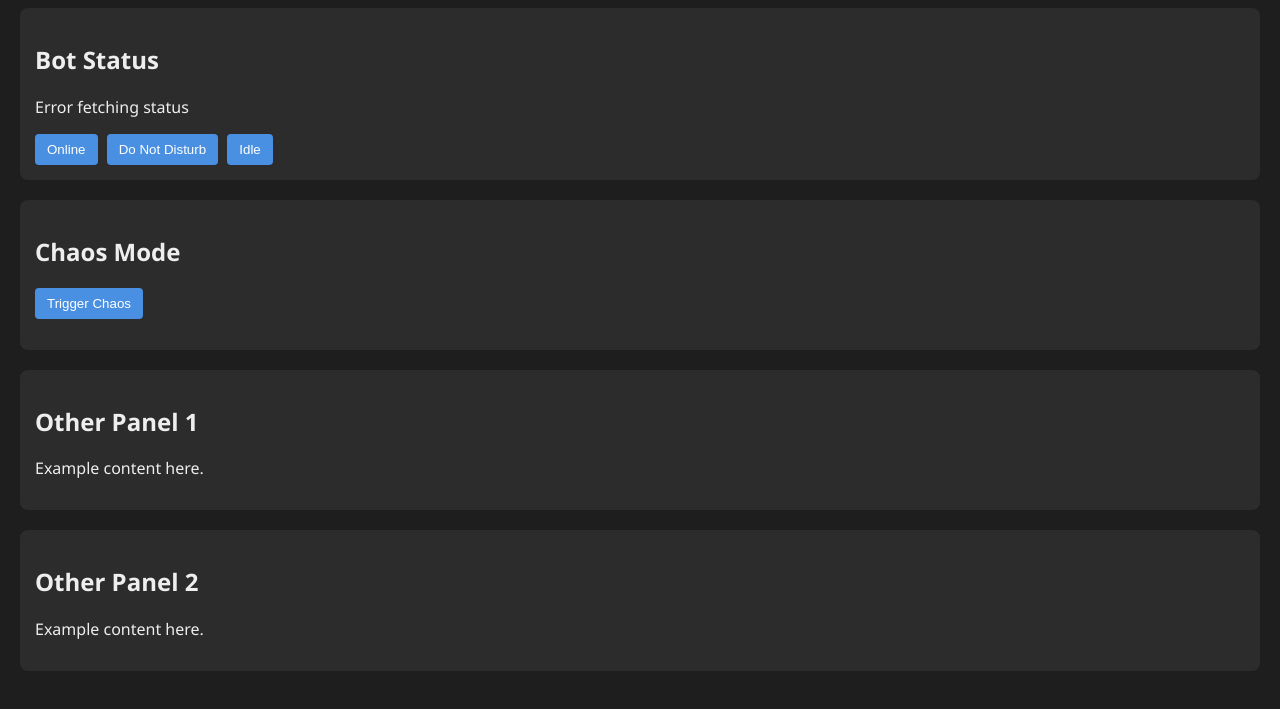
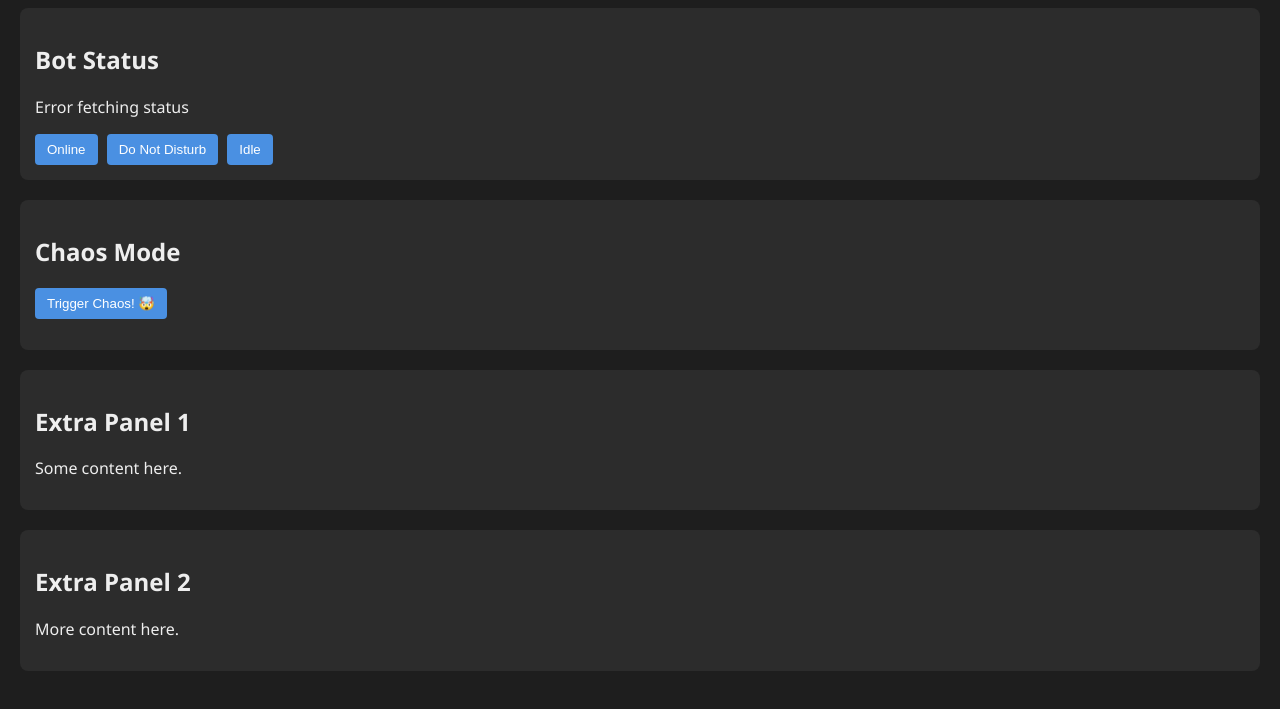
Before and after one commit to Brayden1609/Tinker-bot, a website: page dashboard/index.html in a window 1280 px wide. Shown: the part 71-780 px from the top of the page. Drawn offline with Linux system fonts and the light colour scheme; no server answers; files whose address does not match are found by name.

Commit message:
Update index.html

```diff
--- a/dashboard/index.html
+++ b/dashboard/index.html
@@ -3,43 +3,48 @@
 <head>
     <meta charset="UTF-8">
     <meta name="viewport" content="width=device-width, initial-scale=1.0">
-<title>Dashboard | BucketHead.dev</title>
+    <title>BucketHead Dashboard</title>
     <link rel="stylesheet" href="style.css">
 </head>
 <body>
     <header>
         <h1>BucketHead Dashboard</h1>
         <nav>
-        <a href="index.html">Dashboard</a>
-        <a href="privacy.html">Privacy Policy</a>
-        <a href="tos.html">TOS</a>
+            <a href="index.html" class="tab-link active" data-tab="dashboard">Dashboard</a>
+            <a href="privacy.html" class="tab-link" data-tab="privacy">Privacy Policy</a>
+            <a href="tos.html" class="tab-link" data-tab="tos">TOS</a>
         </nav>
     </header>
 
-<main>
-    <div class="panel">
+    <main id="dashboard">
+        <!-- Bot Status Panel -->
+        <section class="panel">
             <h2>Bot Status</h2>
             <p id="status">Loading...</p>
+            <div class="buttons">
                 <button onclick="setStatus('online')">Online</button>
                 <button onclick="setStatus('dnd')">Do Not Disturb</button>
                 <button onclick="setStatus('idle')">Idle</button>
             </div>
+        </section>
 
-    <div class="panel">
+        <!-- Chaos Panel -->
+        <section class="panel">
             <h2>Chaos Mode</h2>
-        <button onclick="triggerChaos()">Trigger Chaos</button>
+            <button onclick="triggerChaos()">Trigger Chaos! 🤯</button>
             <p id="chaosResult"></p>
-    </div>
+        </section>
 
-    <div class="panel">
-        <h2>Other Panel 1</h2>
-        <p>Example content here.</p>
-    </div>
+        <!-- Extra Panels -->
+        <section class="panel">
+            <h2>Extra Panel 1</h2>
+            <p>Some content here.</p>
+        </section>
 
-    <div class="panel">
-        <h2>Other Panel 2</h2>
-        <p>Example content here.</p>
-    </div>
+        <section class="panel">
+            <h2>Extra Panel 2</h2>
+            <p>More content here.</p>
+        </section>
     </main>
 
     <script src="script.js"></script>
```
Lines whose indentation alone changed are shown as unchanged.
